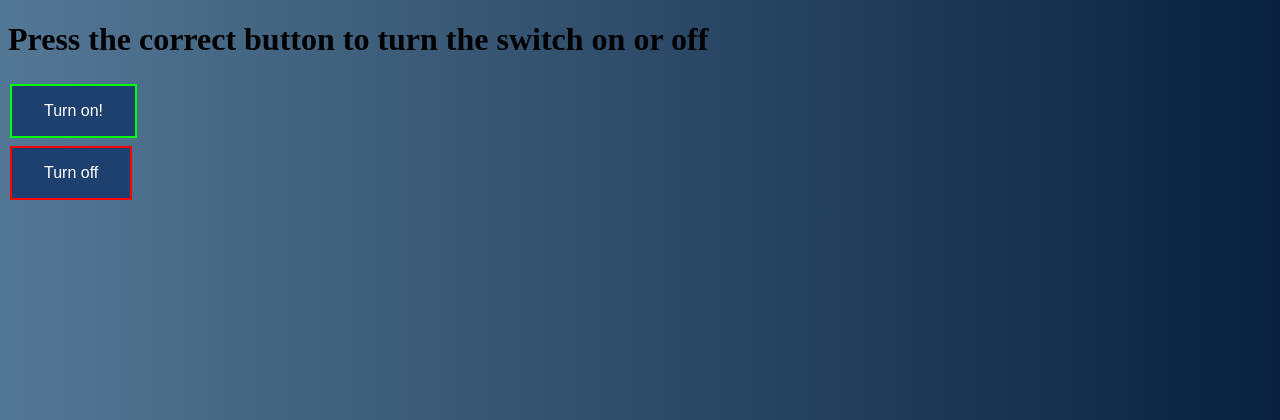
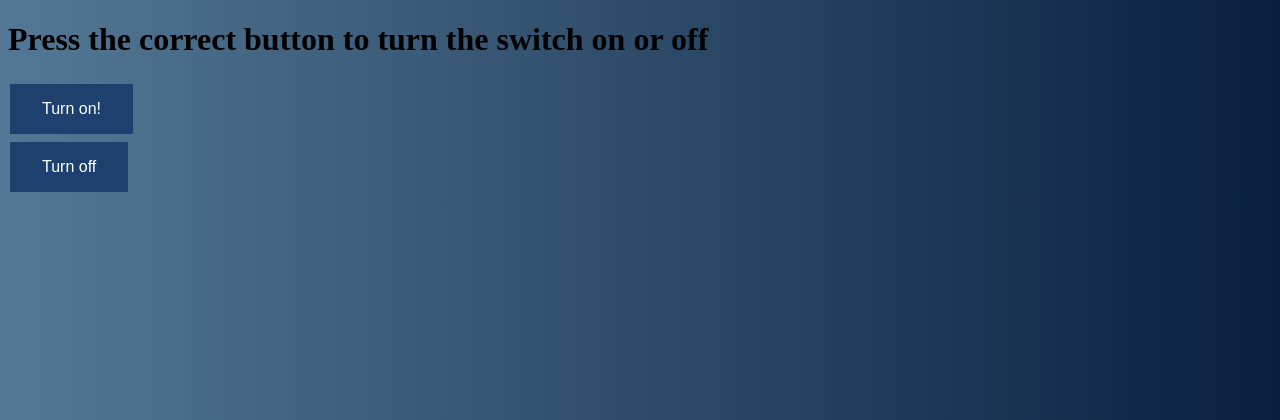
Before and after one commit to pro-gamer007/Bro-Website-Thingy, a Flask app: page / in a window 1280 px wide. Shown: the top 420 px of the page. Run offline with Flask 2, Linux system fonts and the light colour scheme.

Commit message:
fucking borders gottaa make it ugly

```diff
--- a/templates/index.html
+++ b/templates/index.html
@@ -15,23 +15,25 @@
   .button1 {
     background-color: #1d406e;
     color: rgb(255, 255, 255);
-    border: 2px solid #00ff0a;
+
   }
 
   .button1:hover {
     background-color: #38fa48;
     color: rgb(0, 0, 0);
+    border: 2px solid #00ff0a;
   }
 
   .button2 {
     background-color:#1d406e;
     color: rgb(255, 255, 255);
-    border: 2px solid #ff0000;
+
   }
 
   .button2:hover {
     background-color: #ff0000;
     color: white;
+    border: 2px solid #ff0000;
   }
   body {
     background-image: linear-gradient(to left, #09203f, #537895);
```
